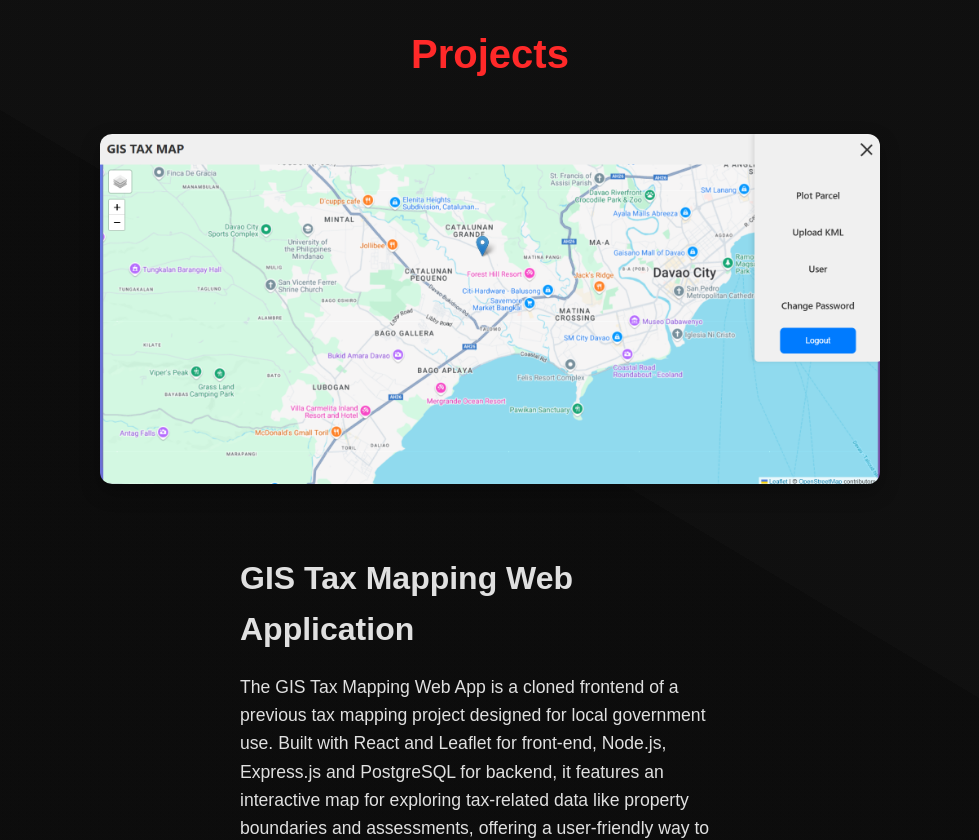
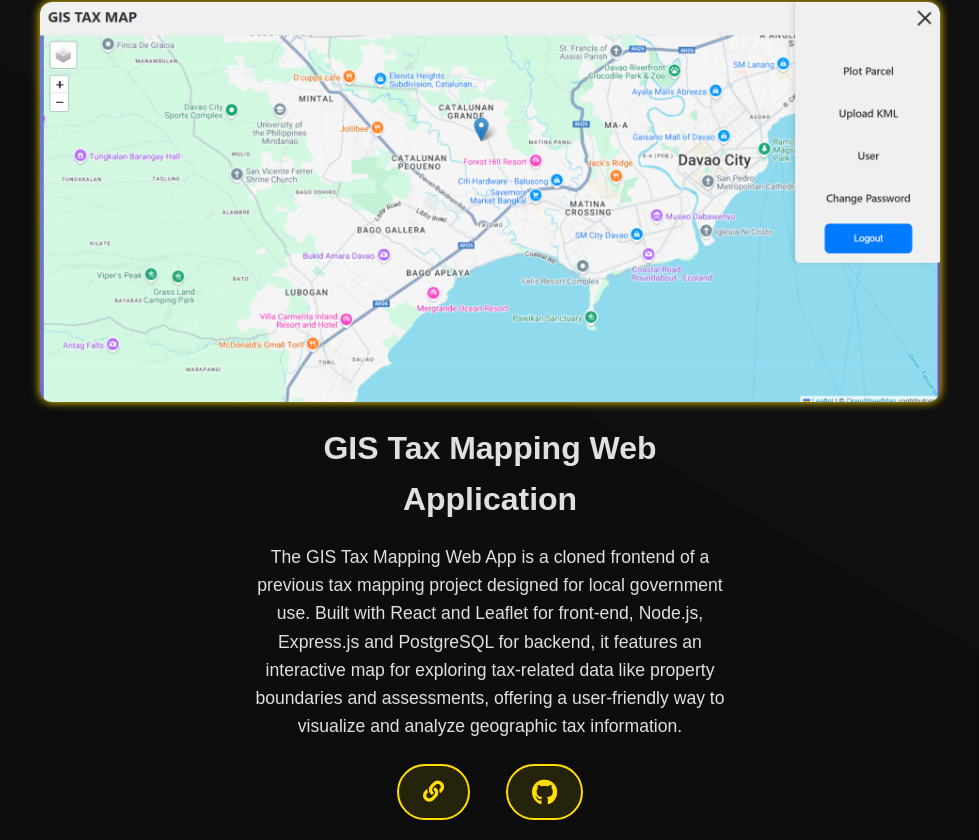
Before and after one commit to rodelgn/rn_portfolio, a React (Vite) app: page / in a window 1280 px wide. Shown: the part 1960-2800 px from the top of the page, without its empty margins (150-1129 px from the left). Built offline with nearby package versions, Linux system fonts and the light colour scheme; a web font is replaced by a local one.

Commit message:
update media queries for device responsiveness

```diff
--- a/src/components/styles/about.css
+++ b/src/components/styles/about.css
@@ -90,6 +90,22 @@
 }
 
 /* Responsive Media Query */
+@media (min-width: 1367px) and (max-width: 1600px) {
+    .aboutBody {
+        width: 100%;
+        flex-direction: row;
+        gap: 0;
+    }
+}
+
+@media (min-width: 1025px) and (max-width: 1366px) {
+    .aboutBody {
+        width: 100%;
+        flex-direction: column-reverse;
+        gap: 0;
+    }
+}
+
 @media (min-width: 601px) and (max-width: 1024px) {
     .aboutBody {
         flex-direction: column-reverse;
@@ -120,6 +136,7 @@
     .img-container {
         margin: 1rem auto;
         width: 80%;
+        max-width: 400px;
         height: auto;
         display: flex;
         justify-content: center;
--- a/src/components/styles/projects.css
+++ b/src/components/styles/projects.css
@@ -82,7 +82,7 @@
     border-radius: 12px;
     object-fit: cover;
     transition: transform 0.3s ease;
-    box-shadow: 0 8px 20px rgba(0,0,0,0.3);
+    box-shadow: 0px 0px 10px #FFDE00;;
     /* border: 2px solid #FFDE00; */
 }
 
@@ -165,6 +165,39 @@
 }
 
 /* Responsive Media Query */
+@media (min-width: 1025px) and (max-width: 1382px) {
+    .project-section {
+        width: 80%;
+        height: auto;
+        padding: 2rem;
+        scroll-margin-top: -4rem;
+    }
+
+    .card1 {
+        flex-direction: column;
+        align-items: center;
+    }
+
+    .card1 img {
+        width: 100%;
+        max-width: 900px;
+        height: 400px;
+        flex: 50px;
+    }
+
+    .card-content {
+        text-align: center;
+        margin-top: -3rem;
+    }
+
+    .card-content p {
+        text-wrap: balance;
+    }
+
+    .btn-proj {
+        justify-content: center;
+    }
+}
 
 @media (min-width: 601px) and (max-width: 1024px) {
     .project-section {
--- a/src/components/styles/skills.css
+++ b/src/components/styles/skills.css
@@ -1,6 +1,6 @@
 .skills-section {
     width: 95%;
-    height: 600px;
+    height: 500px;
     margin: 5rem auto;
     scroll-margin-top: 100px;
     opacity: 0;
```
